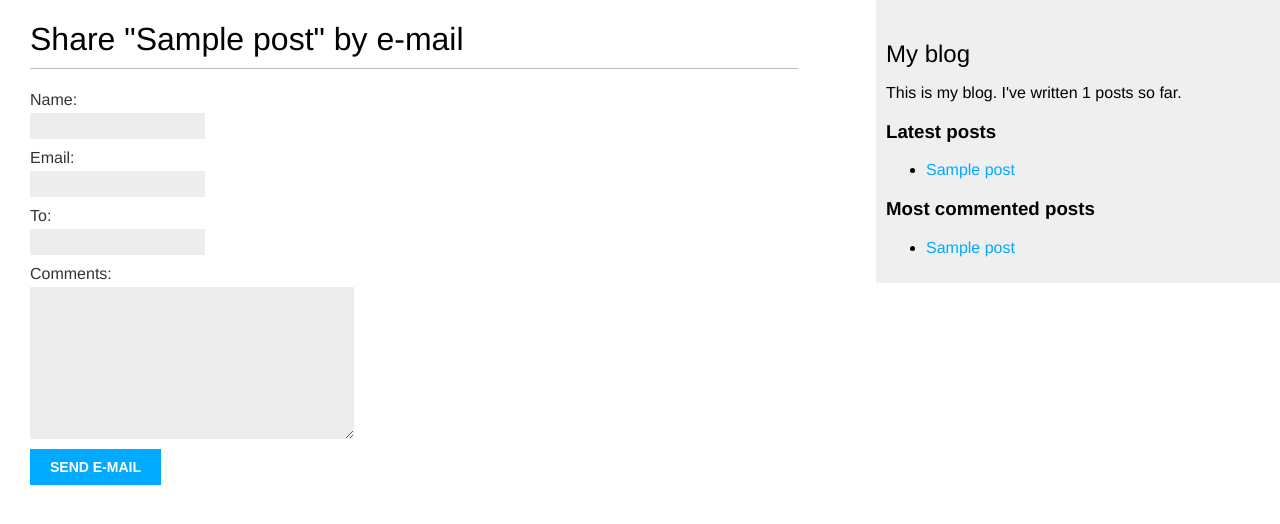
After one commit to ruairiodonohoe/mysite, a Django app: page /blog/1/share/ in a window 1280 px wide. The commit adds this page. Shown: the top 524 px of the page. Run offline with Django 5.2, Linux system fonts and the light colour scheme; tables that the repository leaves empty hold one stand-in row (values such as "Sample post").

```diff
--- /dev/null
+++ b/blog/forms.py
@@ -0,0 +1,16 @@
+from django import forms
+
+from .models import Comment
+
+
+class EmailPostForm(forms.Form):
+    name = forms.CharField(max_length=25)
+    email = forms.EmailField()
+    to = forms.EmailField()
+    comments = forms.CharField(required=False, widget=forms.Textarea)
+
+
+class CommentForm(forms.ModelForm):
+    class Meta:
+        model = Comment
+        fields = ["name", "email", "body"]
--- a/blog/models.py
+++ b/blog/models.py
@@ -2,6 +2,7 @@ from django.conf import settings
 from django.db import models
 from django.utils import timezone
 from django.urls import reverse
+from taggit.managers import TaggableManager
 
 
 # Create your models here.
@@ -27,6 +28,7 @@ class Post(models.Model):
     status = models.CharField(max_length=2, choices=Status, default=Status.DRAFT)
     objects = models.Manager()
     published = PublishedManager()
+    tags = TaggableManager()
 
     class Meta:
         ordering = ["-publish"]
@@ -40,3 +42,20 @@ class Post(models.Model):
             "blog:post_detail",
             args=[self.publish.year, self.publish.month, self.publish.day, self.slug],
         )
+
+
+class Comment(models.Model):
+    post = models.ForeignKey(Post, on_delete=models.CASCADE, related_name="comments")
+    name = models.CharField(max_length=80)
+    email = models.EmailField()
+    body = models.TextField()
+    created = models.DateTimeField(auto_now_add=True)
+    updated = models.DateTimeField(auto_now=True)
+    active = models.BooleanField(default=True)
+
+    class Meta:
+        ordering = ["created"]
+        indexes = [models.Index(fields=["created"])]
+
+    def __str__(self):
+        return f"Comment by {self.name} oon {self.post}"
--- a/blog/templates/blog/base.html
+++ b/blog/templates/blog/base.html
@@ -1,3 +1,4 @@
+{% load blog_tags %}
 {% load static %}
 
 <!DOCTYPE html>
@@ -15,7 +16,19 @@
     </div>
     <div id="sidebar">
         <h2>My blog</h2>
-        <p>This is my blog.</p>
+        <p>This is my blog. I've written {% total_posts %} posts so far.</p>
+        <h3>Latest posts</h3>
+        {% show_latest_posts 3%}
+        <h3>Most commented posts</h3>
+        {% get_most_commented_posts as most_commented_posts %}
+        <ul>
+            {% for post in most_commented_posts %}
+                <li>
+                    <a href="{{ post.get_absolute_url }}">{{ post.title }}</a>
+                </li>
+            {% endfor %}
+        </ul>
+
     </div>
 
 </body>
--- /dev/null
+++ b/blog/templates/blog/post/latest_posts.html
@@ -0,0 +1,7 @@
+<ul>
+    {% for post in latest_posts %}
+        <li>
+            <a href="{{ post.get_absolute_url }}">{{ post.title }}</a>
+        </li>
+    {% endfor %}
+</ul>
--- /dev/null
+++ b/blog/templates/blog/post/share.html
@@ -0,0 +1,17 @@
+{% extends "blog/base.html" %}
+
+{% block title %}Share a post{% endblock title %}
+
+{% block content %}
+    {% if sent %}
+        <h1>E-mail successfully sent</h1>
+        <p>"{{ post.title }}" was successfully sent to {{ form.cleaned_data.to }}.</p>
+    {% else %}
+        <h1>Share "{{ post.title }}" by e-mail</h1>
+        <form method="post" novalidate>
+            {% csrf_token %}
+            {{ form.as_p }}
+            <input type="submit" value="Send e-mail">
+        </form>
+    {% endif %}
+{% endblock content %}
--- /dev/null
+++ b/blog/templatetags/blog_tags.py
@@ -0,0 +1,30 @@
+import markdown
+from django import template
+from django.db.models import Count
+from django.utils.safestring import mark_safe
+from ..models import Post
+
+register = template.Library()
+
+
+@register.simple_tag
+def total_posts():
+    return Post.published.count()
+
+
+@register.inclusion_tag("blog/post/latest_posts.html")
+def show_latest_posts(count=5):
+    latest_posts = Post.published.order_by("-publish")[:count]
+    return {"latest_posts": latest_posts}
+
+
+@register.simple_tag
+def get_most_commented_posts(count=5):
+    return Post.published.annotate(total_comments=Count("comments")).order_by(
+        "-total_comments"
+    )[:count]
+
+
+@register.filter(name="markdown")
+def markdown_format(text):
+    return mark_safe(markdown.markdown(text))
--- a/blog/urls.py
+++ b/blog/urls.py
@@ -4,10 +4,14 @@ from . import views
 app_name = "blog"
 
 urlpatterns = [
-    path("", views.PostListView.as_view(), name="post_list"),
+    #    path("", views.PostListView.as_view(), name="post_list"),
+    path("", views.post_list, name="post_list"),
+    path("tag/<slug:tag_slug>/", views.post_list, name="post_list_by_tag"),
     path(
         "<int:year>/<int:month>/<int:day>/<slug:post>/",
         views.post_detail,
         name="post_detail",
     ),
+    path("<int:post_id>/share/", views.post_share, name="post_share"),
+    path("<int:post_id>/comment/", views.post_comment, name="post_comment"),
 ]
--- a/blog/views.py
+++ b/blog/views.py
@@ -1,7 +1,12 @@
 from django.core.paginator import EmptyPage, PageNotAnInteger, Paginator
+from django.core.mail import send_mail
 from django.shortcuts import render, get_object_or_404
+from django.views.decorators.http import require_POST
 from django.views.generic import ListView
+from django.db.models import Count
+from taggit.models import Tag
 from .models import Post
+from .forms import EmailPostForm, CommentForm
 
 # Create your views here.
 
@@ -13,18 +18,22 @@ class PostListView(ListView):
     template_name = "blog/post/list.html"
 
 
-# def post_list(request):
-#     post_list = Post.published.all()
-#     paginator = Paginator(post_list, 3)
-#     page_number = request.GET.get("page", 1)
-#     try:
-#         posts = paginator.page(page_number)
-#     except PageNotAnInteger:
-#         posts = paginator.page(1)
-#     except EmptyPage:
-#         posts = paginator.page(paginator.num_pages)
+def post_list(request, tag_slug=None):
+    post_list = Post.published.all()
+    tag = None
+    if tag_slug:
+        tag = get_object_or_404(Tag, slug=tag_slug)
+        post_list = post_list.filter(tags__in=[tag])
+    paginator = Paginator(post_list, 3)
+    page_number = request.GET.get("page", 1)
+    try:
+        posts = paginator.page(page_number)
+    except PageNotAnInteger:
+        posts = paginator.page(1)
+    except EmptyPage:
+        posts = paginator.page(paginator.num_pages)
 
-#     return render(request, "blog/post/list.html", {"posts": posts})
+    return render(request, "blog/post/list.html", {"posts": posts, "tag": tag})
 
 
 def post_detail(request, year, month, day, post):
@@ -36,4 +45,70 @@ def post_detail(request, year, month, day, post):
         publish__month=month,
         publish__day=day,
     )
-    return render(request, "blog/post/detail.html", {"post": post})
+    comments = post.comments.filter(active=True)
+    form = CommentForm()
+
+    post_tags_ids = post.tags.values_list("id", flat=True)
+    similar_posts = Post.published.filter(tags__in=post_tags_ids).exclude(id=post.id)
+    similar_posts = similar_posts.annotate(same_tags=Count("tags")).order_by(
+        "-same_tags", "-publish"
+    )[:4]
+
+    return render(
+        request,
+        "blog/post/detail.html",
+        {
+            "post": post,
+            "comments": comments,
+            "form": form,
+            "similar_posts": similar_posts,
+        },
+    )
+
+
+def post_share(request, post_id):
+    post = get_object_or_404(Post, id=post_id, status=Post.Status.PUBLISHED)
+    sent = False
+
+    if request.method == "POST":
+        form = EmailPostForm(request.POST)
+        if form.is_valid():
+            cd = form.cleaned_data
+            post_url = request.build_absolute_uri(post.get_absolute_url())
+            subject = (
+                f"{cd['name']} ({cd['email']}) " f"recommends you read {post.title}"
+            )
+            message = (
+                f"Read {post.title} at {post_url}\n\n"
+                f"{cd['name']}'s comments: {cd['comments']}"
+            )
+            send_mail(
+                subject=subject,
+                message=message,
+                from_email=None,
+                recipient_list=[cd["to"]],
+            )
+            sent = True
+    else:
+        form = EmailPostForm()
+    return render(
+        request, "blog/post/share.html", {"post": post, "form": form, "sent": sent}
+    )
+
+
+@require_POST
+def post_comment(request, post_id):
+    post = get_object_or_404(Post, id=post_id, status=Post.Status.PUBLISHED)
+    comment = None
+
+    form = CommentForm(data=request.POST)
+    if form.is_valid():
+        comment = form.save(commit=False)
+        comment.post = post
+        comment.save()
+
+    return render(
+        request,
+        "blog/post/comment.html",
+        {"post": post, "form": form, "comment": comment},
+    )
--- a/pyproject.toml
+++ b/pyproject.toml
@@ -9,7 +9,10 @@ readme = "README.md"
 requires-python = ">=3.13"
 dependencies = [
     "django (>=5.2.5,<6.0.0)",
-    "djhtml (>=3.0.8,<4.0.0)"
+    "djhtml (>=3.0.8,<4.0.0)",
+    "python-decouple (>=3.8,<4.0)",
+    "django-taggit (>=6.1.0,<7.0.0)",
+    "markdown (>=3.8.2,<4.0.0)"
 ]
 
 
```
Also changed, not shown: blog/admin.py (+8 -1 lines), blog/templates/blog/post/comment.html (added, +12 -0 lines), blog/templates/blog/post/detail.html (+26 -1 lines), blog/templates/blog/post/includes/comment_form.html (added, +12 -0 lines), blog/templates/blog/post/list.html (+14 -2 lines), mysite/settings.py (+12 -0 lines), blog/migrations/0003_comment.py (added), blog/migrations/0004_comment_tags.py (added), blog/migrations/0005_remove_comment_tags_post_tags.py (added), blog/templatetags/__init__.py (added).
